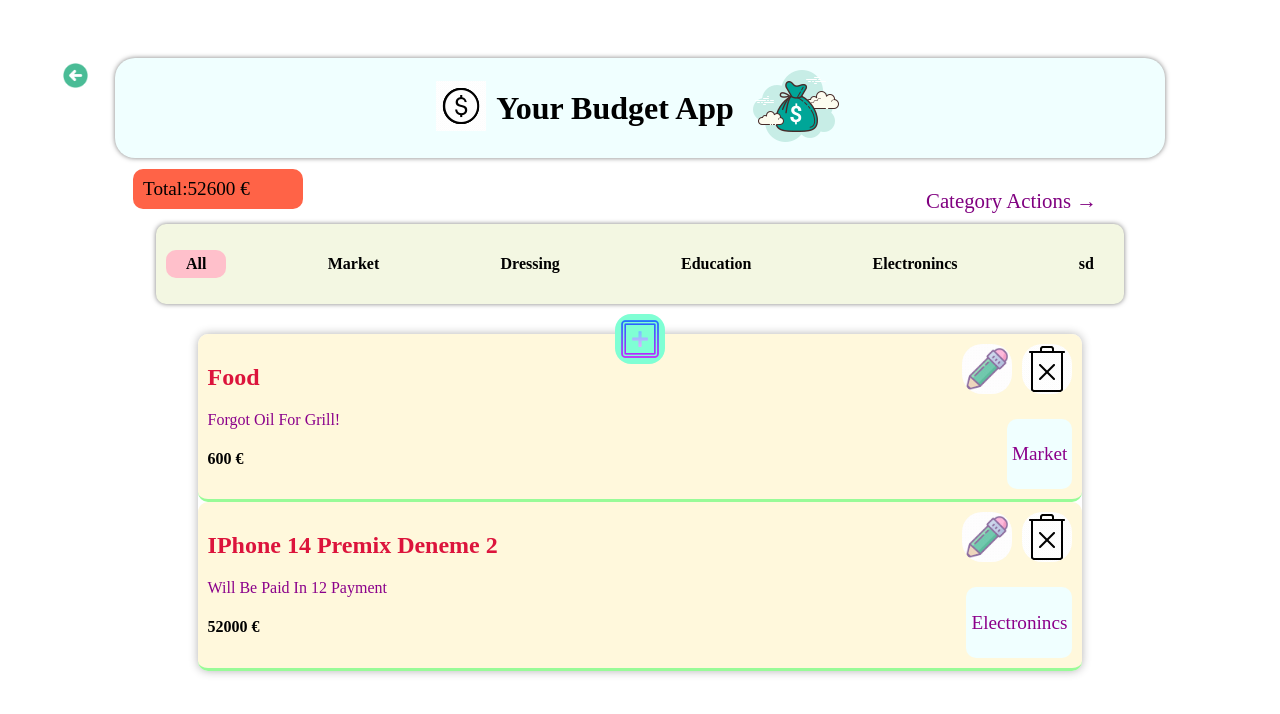
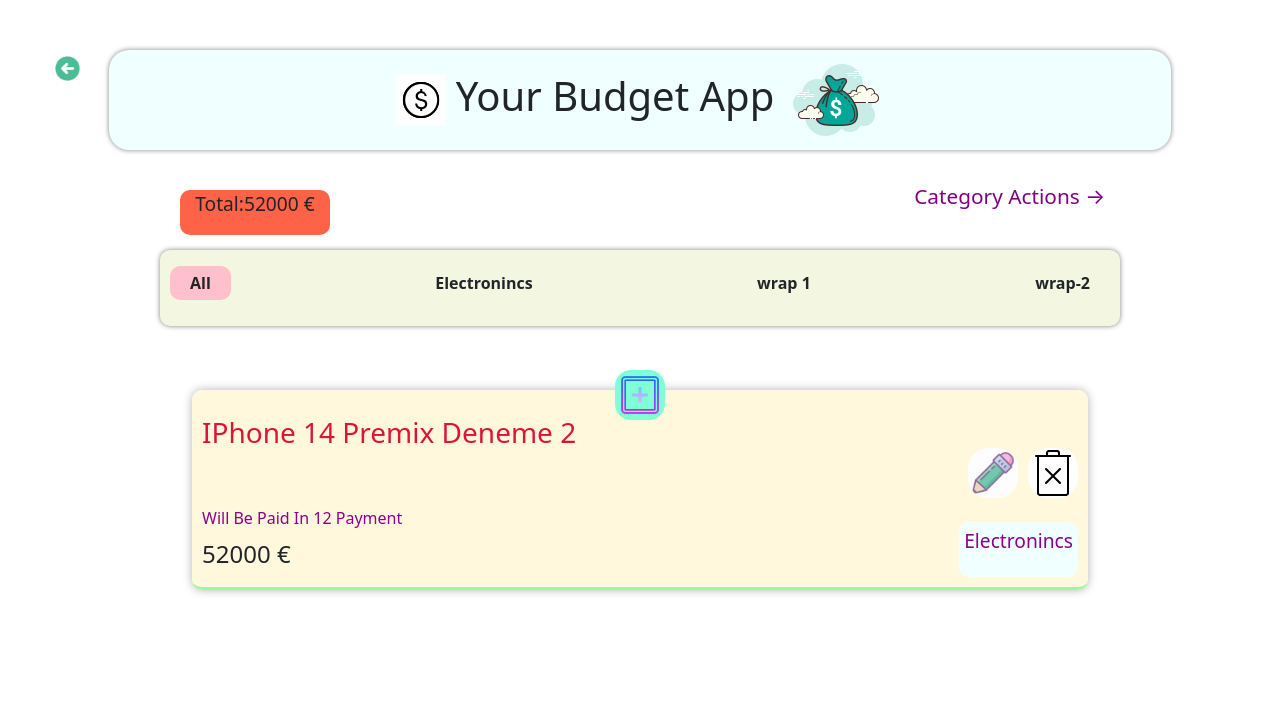
Before and after one commit to mzffrtp/homebudgetapp, a React (Create React App) app: page / in a window 1280 px wide. Shown: the top 714 px of the page. Built offline with nearby package versions, Linux system fonts and the light colour scheme; data requests are answered from the project's data file.

Commit message:
category deleta nd edit actions finished

```diff
--- a/db.json
+++ b/db.json
@@ -1,14 +1,5 @@
 {
   "expenses": [
-    {
-      "id": "1",
-      "price": 600,
-      "place": "Coop",
-      "date": "2023-01-19",
-      "title": "food",
-      "description": "forgot oil for grill!",
-      "categoryId": "1"
-    },
     {
       "id": "2",
       "price": 52000,
@@ -21,24 +12,16 @@
   ],
   "categories": [
     {
-      "id": "1",
-      "name": "Market"
-    },
-    {
-      "id": "2",
-      "name": "Dressing"
-    },
-    {
-      "id": "3",
-      "name": "Education"
-    },
-    {
       "id": "4",
       "name": "Electronincs"
     },
     {
-      "id": "1676764644087",
-      "name": "sd"
+      "id": "1677533490839",
+      "name": "wrap 1"
+    },
+    {
+      "id": "1677533631930",
+      "name": "wrap-2"
     }
   ]
 }
--- a/public/index.html
+++ b/public/index.html
@@ -15,6 +15,7 @@
       user's mobile device or desktop. See https://developers.google.com/web/fundamentals/web-app-manifest/
     -->
     <link rel="manifest" href="%PUBLIC_URL%/manifest.json" />
+    <link rel="stylesheet" href="https://cdn.jsdelivr.net/npm/bootstrap@5.3.0-alpha1/dist/css/bootstrap.min.css">
     <!--
       Notice the use of %PUBLIC_URL% in the tags above.
       It will be replaced with the URL of the `public` folder during the build.
@@ -39,5 +40,6 @@
       To begin the development, run `npm start` or `yarn start`.
       To create a production bundle, use `npm run build` or `yarn build`.
     -->
+    <script src="https://cdn.jsdelivr.net/npm/bootstrap@5.3.0-alpha1/dist/js/bootstrap.bundle.min.js"></script>
   </body>
 </html>
--- a/src/App.js
+++ b/src/App.js
@@ -5,6 +5,7 @@
 import EditExpense from "./pages/EditExpense";
 import CategoryActions from "./pages/CategoryActions";
 import AddCategory from "./pages/AddCategory";
+import EditCategory from "./pages/EditCategory";
 
 function App() {
 
@@ -17,7 +18,7 @@
         <Route path="/edit-expense/:expenseId" element={<EditExpense />} />
         <Route path="/category-actions" element={<CategoryActions />} />
         <Route path="/add-category" element={<AddCategory />} />
-
+        <Route path="/edit-category/:categoryId" element={<EditCategory />} />
 
       </Routes>
       </BrowserRouter>
--- a/src/assets/styles/listexpenses.css
+++ b/src/assets/styles/listexpenses.css
@@ -40,23 +40,24 @@
 
 .priceWrapper{
     position: absolute;
-    padding: 10px;
     background-color:tomato;
-    top: -125px;
-    left: 45px;;
+    top: -190px;
+    left: 85px;;
     width:150px;
     height: 20px;
     display: flex;
     align-items: center;
+    justify-content: center;
     font-size: 1.2rem;
     border-radius: 10px;
+    height: auto;
 }
 
 @media screen and (min-width: 585px) {
     .priceWrapper{
         background-color:tomato;
-        top: -135px;
-        left: 125px;
+        top: -170px;
+        left: 180px;
 
     }
   }
--- a/src/components/CategoriesList.js
+++ b/src/components/CategoriesList.js
@@ -9,13 +9,16 @@
     selectedCategory
 }) => {
     return (
-        <div className="categoriesContainer" >
+        <div className="categoriesContainer"
+        style={{minHeight:"10rem"}} >
             <div className="categoryActions">
                 <Link
-                to={"/category-actions"}>Category Actions &rarr;</Link>
+                    to={"/category-actions"}>Category Actions &rarr;</Link>
             </div>
-            <div className="categoriesContainer_wrapper">
+            <div className="categoriesContainer_wrapper mt-3 pt-3 overflow-x-scroll"
+            >
                 <p
+                className="text-wrap"
                     onClick={() =>
                         setSelectedCategory({ id: "0", name: "all" })}
                     className={`categoriesContainer_wrapper-item ${selectedCategory.id === "0" ? "categoriesContainer_wrapper-itemActive" : ""}`}>All</p>
--- a/src/components/SingleExpense.js
+++ b/src/components/SingleExpense.js
@@ -1,6 +1,6 @@
 import React, { useState } from "react";
 
-import "../assets/styles/singleexpense.css"
+import "../assets/styles/singleexpense.css";
 import remove from "../assets/imgs/remove.gif";
 import editIcon from "../assets/imgs/pencil.gif";
 import axios from "axios";
@@ -31,12 +31,13 @@
     };
     return (
         <div className="expenseWrapper">
-            <h2 className="expenseTitle">
+            <h3 className="expenseTitle mt-3"
+            style={{minHeight:"5rem"}}>
                 {expense.title}
-            </h2>
+            </h3>
             <p className="expenseDescription">{expense.description}</p>
             <h4 className="expensePrize">{expense.price} €</h4>
-            <div className="btnWrapper">
+            <div className="btnWrapper mt-5">
                 <div
                     onClick={() => navigate(`/edit-expense/${expense.id}`)}>
                     <img src={editIcon} className="expenseIcon" alt=""/>
@@ -46,8 +47,9 @@
                     <img src={remove} className="expenseIcon" alt=""/>
                 </div>
             </div>
-            <div className="expenseCategory" >
-                <p >{expenseCategory.name}</p>
+            <div className="expenseCategory"
+            style={{marginTop:""}} >
+                <p>{expenseCategory.name}</p>
             </div>
             {
                 showDeleteModal === true && (
--- a/src/pages/AddCategory.js
+++ b/src/pages/AddCategory.js
@@ -32,12 +32,12 @@
         if(form.name ===""){
             setShowError(true)
         }
-        /*const hasCategory = categories.find(item=> item.name.toLowerCase() === categories.name.toLowerCase())
+        const hasCategory = categories.find(item=> item.name.toLowerCase() === form.name.toLowerCase())
 
         if(hasCategory !== undefined){
             alert("This category is already recorded.")
         }
-*/
+
         axios
             .post("http://localhost:3004/categories", form)
             .then((res)=>{
--- a/src/pages/CategoryActions.js
+++ b/src/pages/CategoryActions.js
@@ -1,54 +1,95 @@
-import React, {useEffect, useState} from "react";
+import React, { useEffect, useState } from "react";
 import axios from "axios";
+import { useNavigate, Link } from "react-router-dom";
+
 import Header from "../components/header";
-import "../assets/styles/categoryactions.css"
-import add from "../assets/imgs/add.png"
-import { useNavigate } from "react-router-dom";
+import "../assets/styles/categoryactions.css";
+import add from "../assets/imgs/add.png";
+import GeneralModal from "../components/GeneralModal"
 
 const CategoryActions = () => {
 
+    const [openModal, setOpenModal] = useState(false)
     const [categories, setCategories] = useState(null);
-const [showErrorModal, setShowErrorModal] = useState(false);
+    const [willDelete, setWillDelete] = useState("");
+    const [didupdate, setDidUpdate] = useState(false)
+
     const navigate = useNavigate();
 
-useEffect(()=>{
+    useEffect(() => {
         axios
             .get("http://localhost:3004/categories")
-    .then((res)=>{
+            .then((res) => {
                 setCategories(res.data)
             })
-    .catch((err)=>{
-        setShowErrorModal(true)
-
+            .catch((err) => {
+                console.log("An error occured during proccess!");
             })
-}, [])
+    }, [didupdate])
 
     if (categories === null) return null;
+    const handleDelete = (id) =>{
+        axios
+            .delete(`http://localhost:3004/categories/${id}`)
+            .then((res)=>{
+                setOpenModal(false)
+                setDidUpdate(!didupdate)
+            })
+            .catch((err)=>{})
+    }
     return (
         <div>
-            <Header whichPage={"CategoryActions"} navigateTo= "/"/>
+            <Header whichPage={"CategoryActions"} navigateTo="/" />
             <div className="catOpCon">
                 <div
-                onClick={()=> navigate("/add-category")}
+                    onClick={() => navigate("/add-category")}
                     className="addBtn">
-                    <img src={add} alt=""/>
+                    <img src={add} alt="" />
                 </div>
                 <div className="catOpContentWrapper">
                     {
-                        categories.length === 0 ? (
+                        categories.length === 0 && (
                             <p>No categories saved for now!</p>
-                        ) : (
+                        )}
+                    {
+                        categories.length > 0 && (
                             <>
-                            {categories.map((category) => (
-                                <p
-                                className="catActCatWrapper"
-                                key={category.id}
-                                >{category.name}</p>
+                                {
+                                    categories.map((category) => (
+                                        <div
+                                            className="d-flex justify-content-between"
+                                            style={{ borderBottom: "1px solid yellowgreen", marginBottom: "1rem" }}
+                                            key={category.id}>
+                                            <p>{category.name}</p>
+                                            <div className="d-flex gap-3">
+                                                <button
+                                                    className="btn btn-outline-danger mb-2"
+                                                    onClick={()=>
+                                                        {setOpenModal(true)
+                                                        setWillDelete(category.id)}
+                                                        }>Delete</button>
+                                                <Link
+                                                    to={`/edit-category/${category.id}`}
+                                                    className="btn btn-outline-warning mb-2">Edit</Link>
+                                            </div>
+                                        </div>
                                     ))}
                             </>
+                        )}
+                </div>
+                {
+                    openModal && (
+                        <GeneralModal
+                        title="Delete?"
+                        content="Deleting a category results as deleting all the expenses under the related category. Do you want to proceed?"
+                        closeBtnTxt="No"
+                        closeBtnClck={()=>setOpenModal(false)}
+                        isConfirm = {true}
+                        confirmBtnTxt = "Yes"
+                        confirmBtnClck={()=>handleDelete(willDelete)} />
+
                     )
                 }
-                </div>
             </div>
         </div>
     )
--- /dev/null
+++ b/src/pages/EditCategory.js
@@ -0,0 +1,86 @@
+import React, { useEffect, useState } from "react";
+import { useParams } from "react-router-dom";
+import axios from "axios";
+import { useNavigate } from "react-router-dom";
+
+import GeneralModal from "../components/GeneralModal";
+import Header from "../components/header";
+
+const EditCategory = () => {
+    const navigate = useNavigate();
+    const { categoryId } = useParams();
+    const [form, setForm] = useState(null);
+    const [allCategories, setAllCategories] = useState(null)
+    const [firstName, setFirstName] = useState("")
+    const [openModal, setOpenModal] = useState(false)
+
+    useEffect(() => {
+        axios
+            .get(`http://localhost:3004/categories`)
+            .then((res) => {
+                setAllCategories(res.data)
+
+                const editedCat = res.data.find(category => category.id === categoryId)
+                setForm(editedCat)
+
+                setFirstName(editedCat.name)
+            })
+            .catch((err) => {
+                console.log("An error occured!");
+            })
+    }, [])
+
+    if (form === null || allCategories === null) { return null }
+
+    const handleSubmit = (e) => {
+        e.preventDefault()
+
+        /* validation */
+        if (form.name === "") { alert("name can´t be left empty") }
+
+        const hasCategory = allCategories.find(category=> category.name.toLowerCase() === form.name.toLowerCase())
+        if(hasCategory !== undefined) {return (alert("This category is already exits."))}
+
+        axios
+            .put(`http://localhost:3004/categories/${categoryId}`, form)
+            .then((res)=>{
+                setOpenModal(true)
+            })
+            .catch((err)=>{console.log("err");})
+    }
+    return (
+        <div>
+            <Header whichPage={"edit-category"} navigateTo={"/category-actions"} />
+            <div className="container">
+                <form onSubmit={handleSubmit}>
+                    <div className="formElement w-75 m-auto mb-3">
+                        <label htmlFor="catName">Category Name</label>
+                        <input id="catName" type={"text"}
+                            value={form.name}
+                            onChange={(event) => setForm({ ...form, name: event.target.value })}
+                        />
+                    </div>
+                    <div className="submitBtnWrapper">
+                        <button
+                        disabled ={
+                            firstName.toLocaleLowerCase === form.name.toLocaleLowerCase() ||
+                            form.name === "" ? true: false}
+                        className="submitBtn" type="submit">Save</button>
+                    </div>
+                </form>
+            </div>
+            {
+                openModal && (
+                    <GeneralModal
+                            title="Success"
+                            content="Your category is succesfully edited!"
+                            closeBtnTxt="Return to category actions"
+                            closeBtnClck={() => navigate("/category-actions")}
+                        />
+                )
+            }
+        </div>
+    )
+}
+
+export default EditCategory
```
Lines whose indentation alone changed are shown as unchanged.
